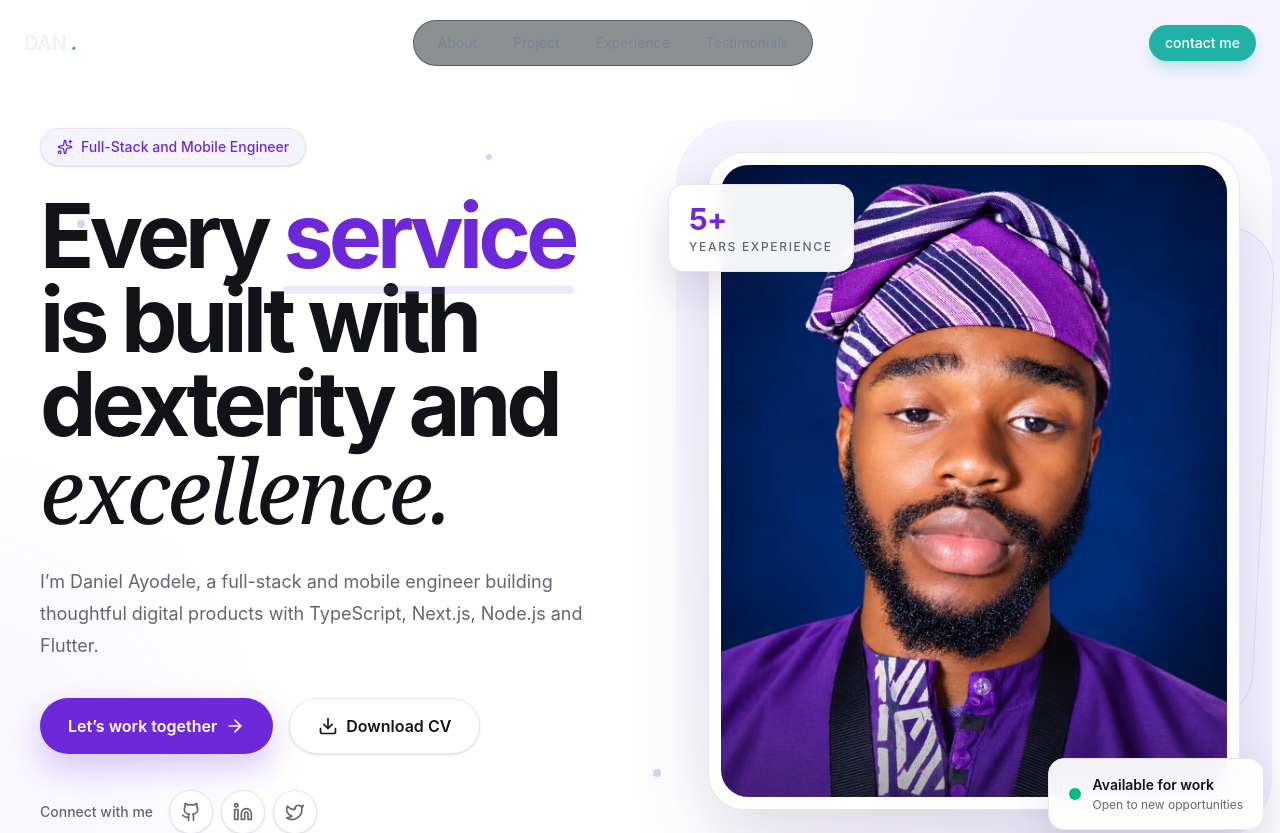
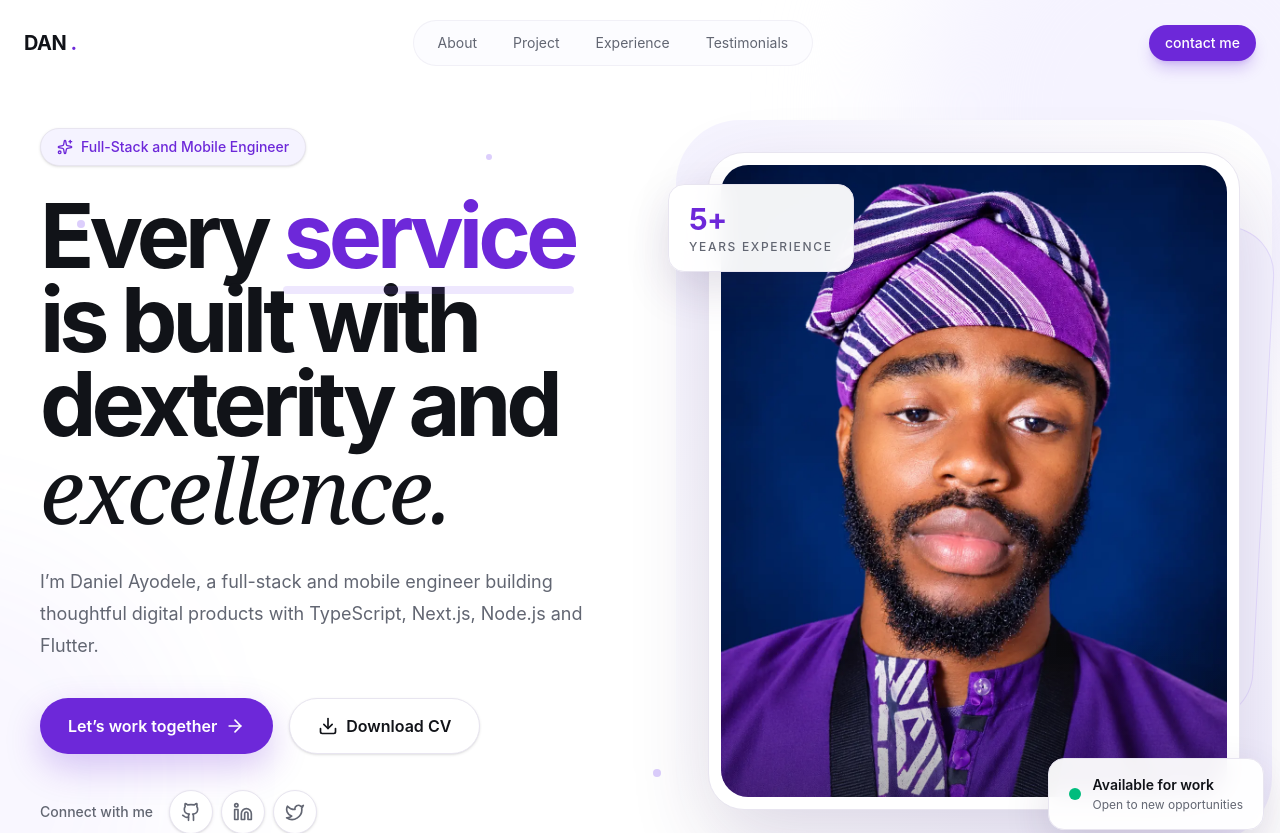
Before and after one commit to Emperor16/Daniel-Portfolio, a React (Vite) app: page / in a window 1280 px wide. Shown: the top 833 px of the page. Built offline with nearby package versions, Linux system fonts and the light colour scheme.

Commit message:
global themse

```diff
--- a/src/index.css
+++ b/src/index.css
@@ -1,26 +1,37 @@
 @import "tailwindcss";
 
 @theme {
-  --color-background: #0f1418;
-  --color-foreground: #f0f2f5;
+  /* Base */
+  --color-background: #ffffff;
+  --color-foreground: #111318;
 
-  --color-card: #141a1f;
+  /* Cards / elevated surfaces */
+  --color-card: #ffffff;
 
-  --color-primary: #20b2a6;
+  /* Brand */
+  --color-primary: #6d28d9;
   --color-primary-foreground: #ffffff;
 
-  --color-secondary: #1f2830;
-  --color-secondary-foreground: #20b2a6;
+  /* Secondary violet */
+  --color-secondary: #f5f3ff;
+  --color-secondary-foreground: #6d28d9;
 
-  --color-muted: #252e37;
-  --color-muted-foreground: #7a8491;
+  /* Muted UI */
+  --color-muted: #f5f3ff;
+  --color-muted-foreground: #626672;
 
-  --color-border: #242b32;
+  /* Borders */
+  --color-border: #e8e5f0;
+
+  /* Supporting colors */
+  --color-highlight: #8b5cf6;
+  --color-surface: #faf9ff;
+
+  /* Optional extra brand colors */
+  --color-violet-bright: #8b5cf6;
+  --color-violet-soft: #f5f3ff;
 
   --radius: 0.75rem;
-
-  --color-highlight: #f5a623;
-  --color-surface: #1a2329;
 }
 
 @layer base {
```
